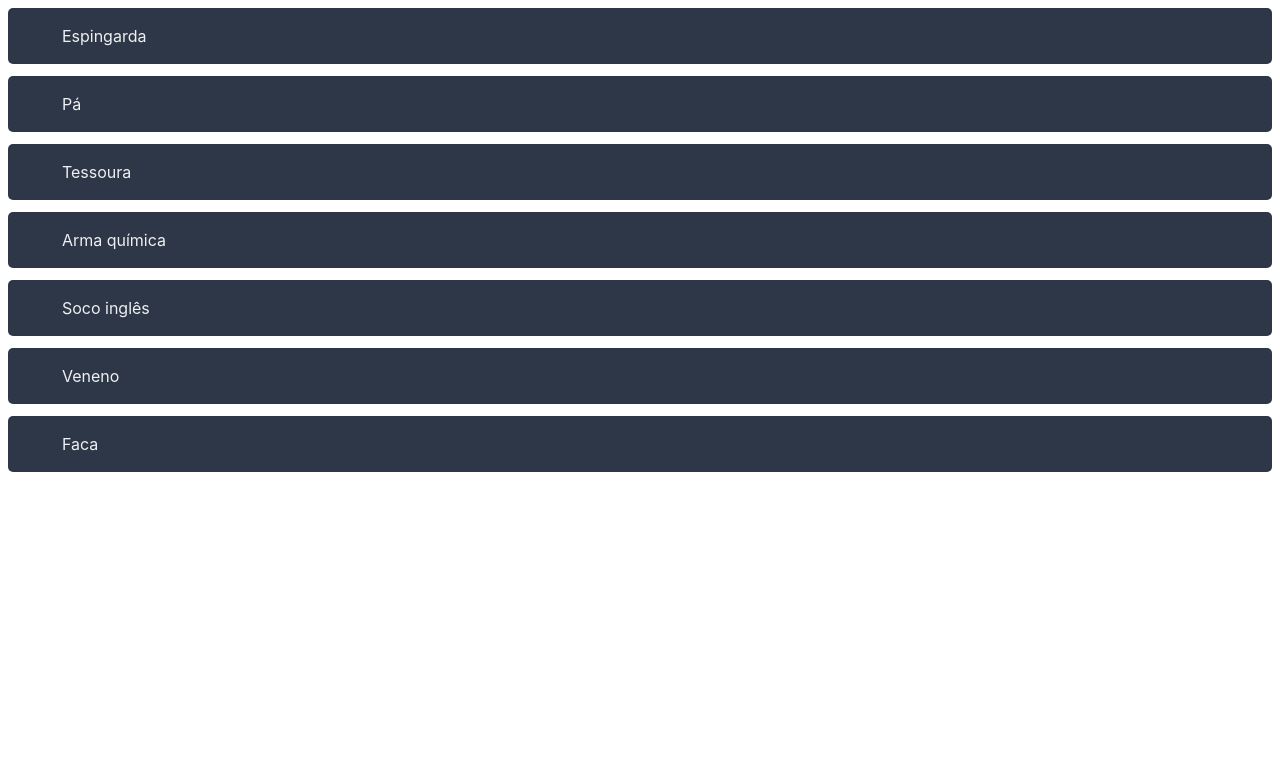
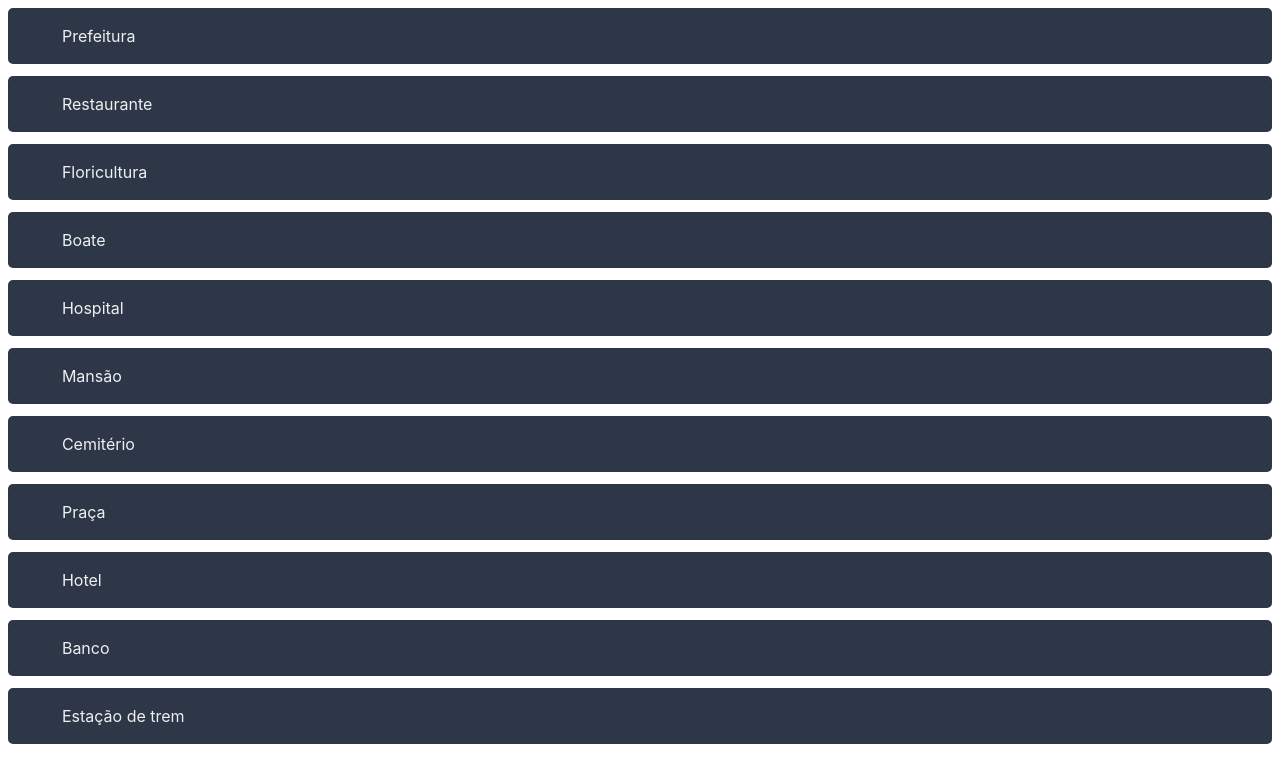
Before and after one commit to AndersonAndrad/detective-table, a React (Vite) app: page / in a window 1280 px wide. Shown: the top 782 px of the page. Built offline with nearby package versions, Linux system fonts and the light colour scheme.

Commit message:
feature: create component to show locations

```diff
--- a/src/App.tsx
+++ b/src/App.tsx
@@ -1,10 +1,11 @@
 import { Flex } from '@chakra-ui/react';
-import { Guns } from "./components/guns.component";
+import { Locations } from './components/locations.component';
 
 export function App() {
   return (
     <Flex flexDirection={'column'} padding={2}>
-      <Guns></Guns>
+      {/* <Guns></Guns> */}
+      <Locations />
     </Flex>
   )
 }
--- /dev/null
+++ b/src/components/locations.component.tsx
@@ -0,0 +1,27 @@
+import { Flex } from '@chakra-ui/react';
+import { useState } from 'react';
+import { listLocations } from '../data/items.data';
+import { Card } from './card.component';
+
+export function Locations() {
+  const [locations, setLocations] = useState(listLocations)
+
+  const changeSelection = (data: any) => {
+    console.log(data)
+  }
+
+  return (
+    <Flex flexDirection={'column'} gap={3}>
+      {locations.map(location => (
+        <Card
+          key={location.id}
+          id={location.id}
+          name={location.name}
+          selected={location.selected}
+          changeSelection={changeSelection}
+        />
+      ))}
+
+    </Flex>
+  )
+}
--- a/src/data/items.data.tsx
+++ b/src/data/items.data.tsx
@@ -1,6 +1,6 @@
 import { base64 } from "../utils/base64.util"
 
-export const listWeapons: IWeapon[] = [
+export const listWeapons: IItem[] = [
   { id: base64(), name: 'Espingarda', selected: false },
   { id: base64(), name: 'Pá', selected: false },
   { id: base64(), name: 'Tessoura', selected: false },
@@ -10,7 +10,21 @@ export const listWeapons: IWeapon[] = [
   { id: base64(), name: 'Faca', selected: false },
 ]
 
-interface IWeapon {
+export const listLocations: IItem[] = [
+  { id: base64(), name: 'Prefeitura', selected: false },
+  { id: base64(), name: 'Restaurante', selected: false },
+  { id: base64(), name: 'Floricultura', selected: false },
+  { id: base64(), name: 'Boate', selected: false },
+  { id: base64(), name: 'Hospital', selected: false },
+  { id: base64(), name: 'Mansão', selected: false },
+  { id: base64(), name: 'Cemitério', selected: false },
+  { id: base64(), name: 'Praça', selected: false },
+  { id: base64(), name: 'Hotel', selected: false },
+  { id: base64(), name: 'Banco', selected: false },
+  { id: base64(), name: 'Estação de trem', selected: false },
+]
+
+interface IItem {
   id: string,
   name: string,
   selected: boolean
```
